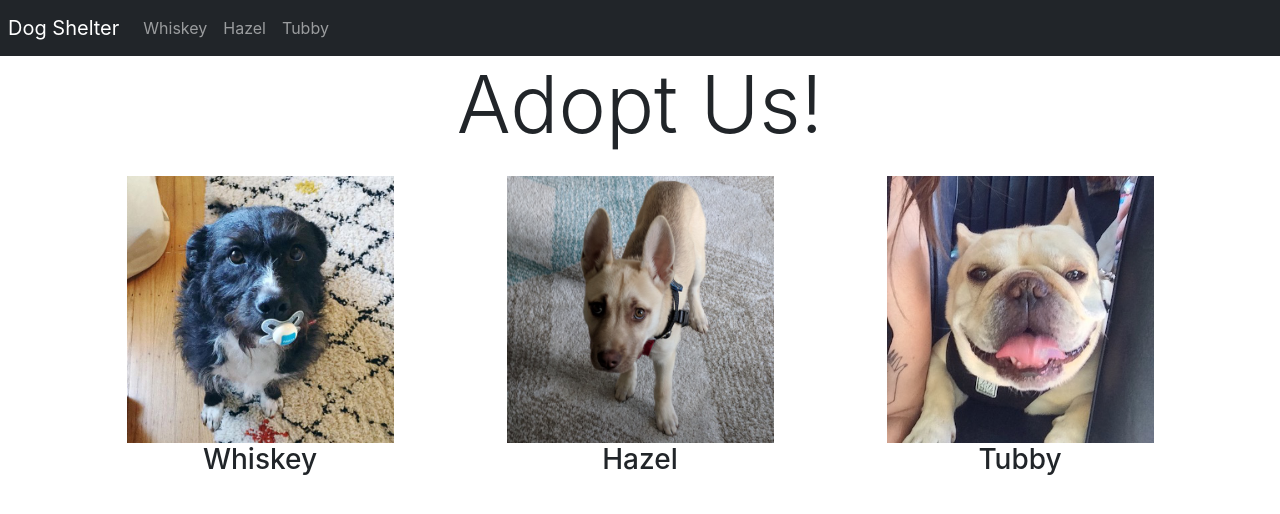
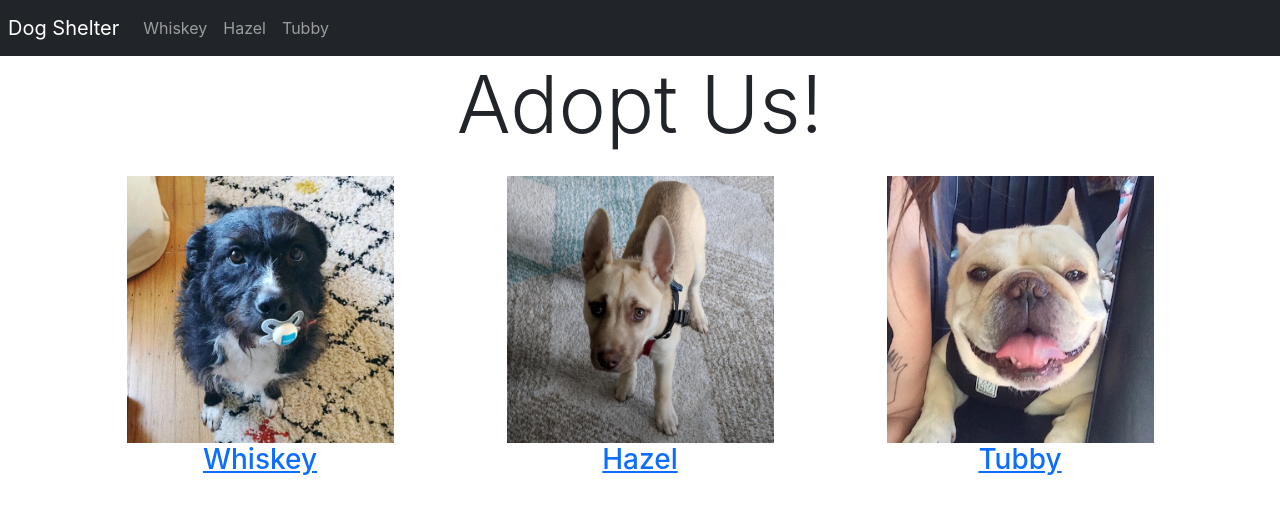
Before and after one commit to phieraditya/react-dog-adoption-website, a React (Create React App) app: page /dogs in a window 1280 px wide. Shown: the top 514 px of the page. Built offline with nearby package versions, Linux system fonts and the light colour scheme.

Commit message:
minor tweak: links in the DogList

```diff
--- a/src/App.js
+++ b/src/App.js
@@ -45,7 +45,9 @@ class App extends Component {
     return (
       <div>
         <Navbar dogs={this.props.dogs} />
-        <PageRoutes dogs={this.props.dogs} />
+        <div className="container">
+          <PageRoutes dogs={this.props.dogs} />
+        </div>
       </div>
     );
   }
--- a/src/DogDetails.js
+++ b/src/DogDetails.js
@@ -8,7 +8,6 @@ export default function DogDetails(props) {
     (dog) => dog.name.toLowerCase() === name.toLowerCase()
   );
   return (
-    <div className="container">
     <div className="DogDetails row justify-content-center mt-5">
       <div className="col-11 col-lg-5">
         <div className="DogDetails-card card">
@@ -38,6 +37,5 @@ export default function DogDetails(props) {
         </div>
       </div>
     </div>
-    </div>
   );
 }
--- a/src/DogList.js
+++ b/src/DogList.js
@@ -1,4 +1,5 @@
 import React, { Component } from 'react';
+import { Link } from 'react-router-dom';
 import './DogList.css';
 
 export default class DogList extends Component {
@@ -6,15 +7,15 @@ export default class DogList extends Component {
     return (
       <div className="DogList">
         <h1 className="display-1 text-center mb-4">Adopt Us!</h1>
-        <div className="container">
         <div className="row">
           {this.props.dogs.map((d) => (
             <div className="Dog col-md-6 col-lg-4 text-center" key={d.name}>
               <img src={d.src} alt={d.name} />
-                <h3>{d.name}</h3>
+              <h3>
+                <Link to={`/dogs/${d.name}`}>{d.name}</Link>
+              </h3>
             </div>
           ))}
-          </div>
         </div>
       </div>
     );
```
Lines whose indentation alone changed are shown as unchanged.
